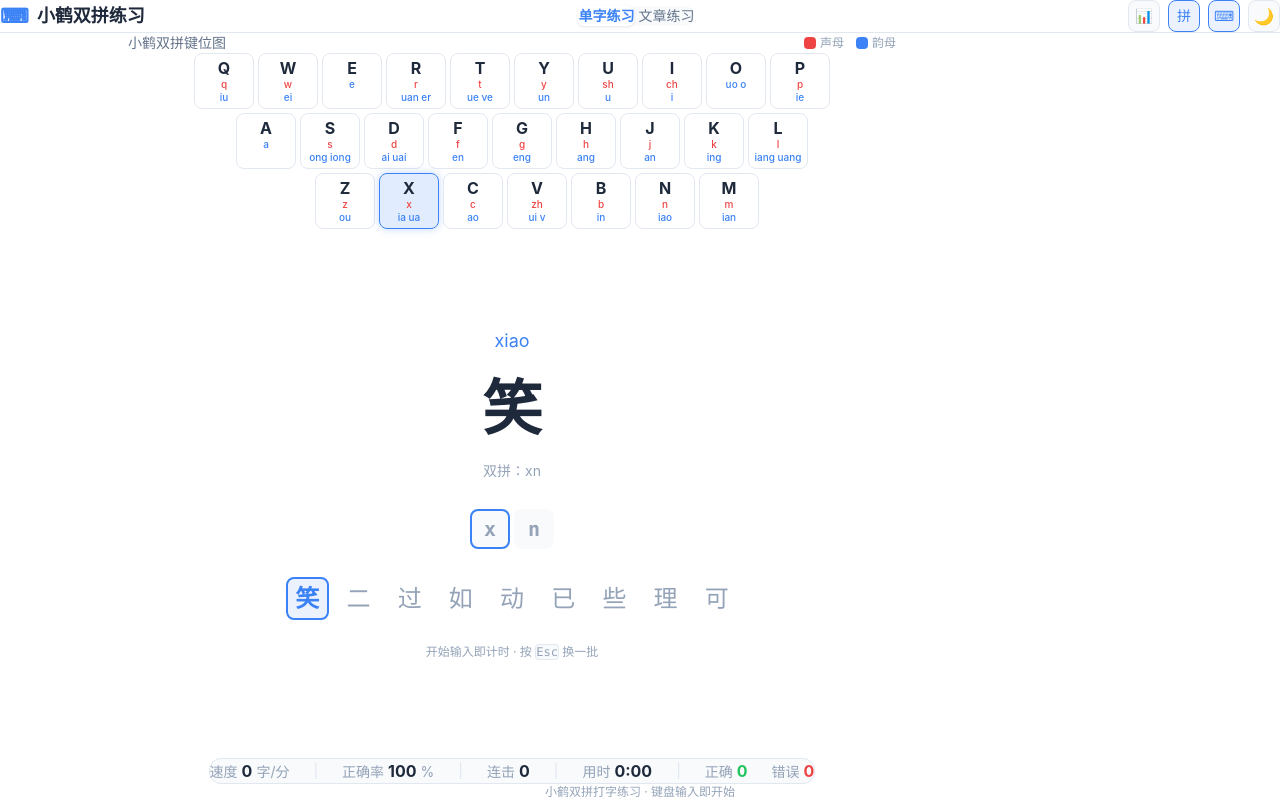
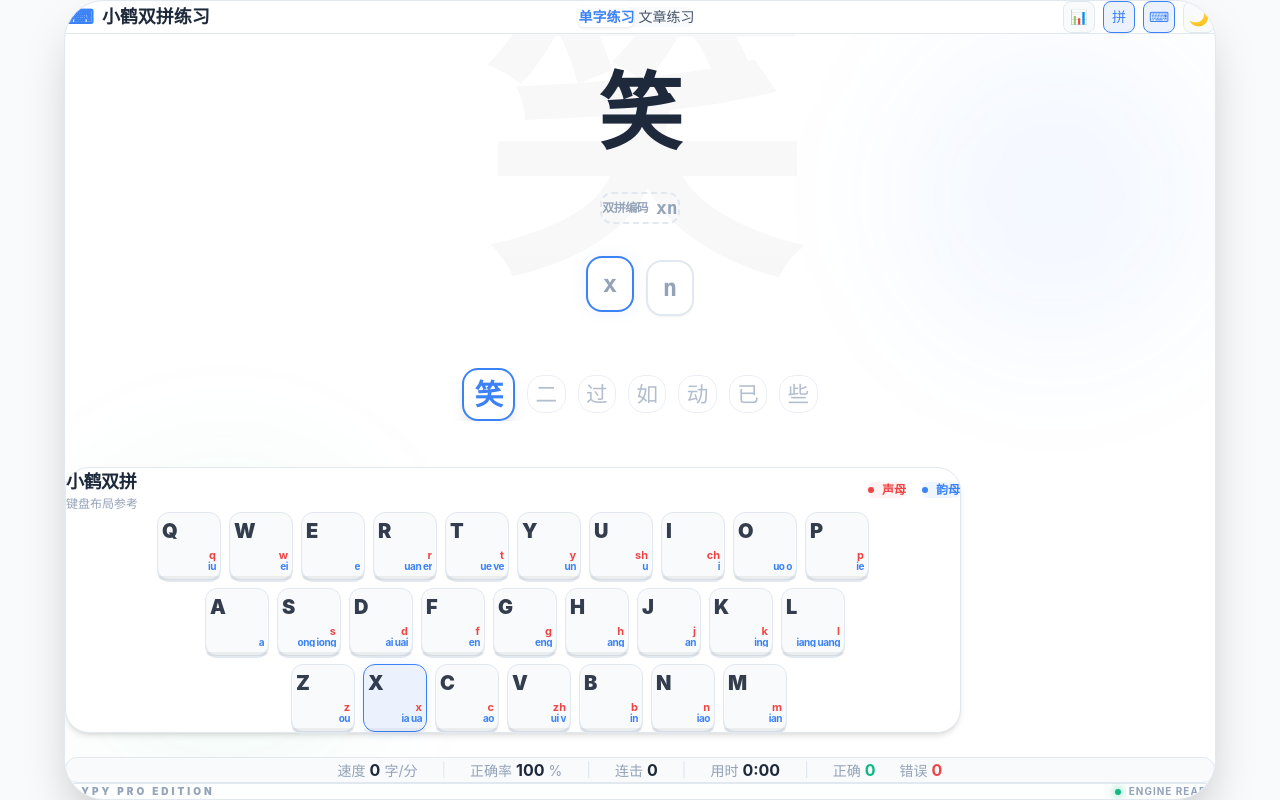
Before and after one commit to slnlkd/flypy-typing, a React (Vite) app: page / in a window 1280 px wide. Built offline with nearby package versions, Linux system fonts and the light colour scheme.

Commit message:
feat: 重构应用界面，优化键位图和练习区布局，增强用户体验

```diff
--- a/src/App.tsx
+++ b/src/App.tsx
@@ -12,29 +12,52 @@ import { useSettingsStore } from './stores/settingsStore';
 function App() {
   const { mode, isFinished } = useTypingStore();
   const [showHistory, setShowHistory] = useState(false);
-  useSettingsStore(); // 确保 settings hydrate
+  useSettingsStore();
 
   return (
-    <div className="min-h-screen flex flex-col" style={{ backgroundColor: 'var(--bg-primary)' }}>
+    <div className="h-screen w-screen flex items-center justify-center p-4 bg-[var(--bg-secondary)] overflow-hidden">
+      {/* 主容器 */}
+      <div className="w-full max-w-6xl h-full max-h-[940px] flex flex-col rounded-[2.5rem] bg-[var(--bg-primary)] border border-[var(--border)] shadow-2xl transition-all duration-500 overflow-hidden relative">
+
         <Header onShowHistory={() => setShowHistory(true)} />
 
-      <main className="flex-1 flex flex-col items-center gap-6 px-4 py-6 max-w-5xl mx-auto w-full">
+        <main className="flex-1 flex flex-col items-center px-10 py-4 relative overflow-y-auto custom-scrollbar">
+          {/* 背景装饰性圆环 */}
+          <div className="absolute top-0 right-0 -mr-20 -mt-20 w-80 h-80 rounded-full bg-blue-500/5 blur-3xl pointer-events-none" />
+          <div className="absolute bottom-0 left-0 -ml-20 -mb-20 w-80 h-80 rounded-full bg-emerald-500/5 blur-3xl pointer-events-none" />
+
+          {/* 练习区 - 占据主要空间并居中其内容 */}
+          <section className="w-full flex-1 flex flex-col items-center justify-center min-h-[400px] z-10">
+            {mode === 'char' ? <CharPractice /> : <ArticlePractice />}
+          </section>
+
+          {/* 辅助区 - 紧凑排列在下方 */}
+          <div className="w-full mt-auto flex flex-col gap-6 z-10">
             {/* 键位图 */}
+            <section className="w-full animate-in fade-in slide-in-from-bottom-4 duration-700">
               <KeyboardMap />
-
-        {/* 练习区 */}
-        <div className="w-full flex-1 flex flex-col items-center justify-center">
-          {mode === 'char' ? <CharPractice /> : <ArticlePractice />}
-        </div>
+            </section>
 
             {/* 统计栏 */}
+            <section className="w-full mb-2">
               <StatsBar />
+            </section>
+          </div>
         </main>
 
-      {/* 底部 */}
-      <footer className="text-center py-3 text-xs" style={{ color: 'var(--text-muted)' }}>
-        小鹤双拼打字练习 · 键盘输入即开始
+        {/* 底部版权 */}
+        <footer className="px-10 py-3 flex items-center justify-between border-t border-[var(--border)] bg-[var(--bg-secondary)]/30">
+          <p className="text-[10px] font-black uppercase tracking-[0.3em] text-[var(--text-muted)]">
+            Flypy Pro Edition
+          </p>
+          <div className="flex gap-6">
+            <span className="text-[10px] font-bold uppercase tracking-widest text-[var(--text-muted)] flex items-center gap-2">
+              <span className="w-1.5 h-1.5 rounded-full bg-[var(--success)] shadow-[0_0_8px_var(--success)]" />
+              Engine Ready
+            </span>
+          </div>
         </footer>
+      </div>
 
       {/* 成绩面板 */}
       {isFinished && <ResultPanel />}
--- a/src/components/KeyboardMap/KeyboardMap.tsx
+++ b/src/components/KeyboardMap/KeyboardMap.tsx
@@ -8,49 +8,50 @@ export function KeyboardMap() {
 
   if (!showKeyboard) return null;
 
-  // 当前正在输入的字的双拼编码
   const currentChar = chars[currentIndex];
   const expectedCode = currentChar?.pinyinChar.flypyCode || '';
 
-  // 需要高亮的键
   const highlightedKeys = new Set<string>();
   if (highlightKeys && expectedCode) {
     if (currentInput.length === 0) {
-      // 提示第一个键
       highlightedKeys.add(expectedCode[0].toUpperCase());
     } else if (currentInput.length === 1 && expectedCode.length > 1) {
-      // 提示第二个键
       highlightedKeys.add(expectedCode[1].toUpperCase());
     }
   }
 
-  // 当前按下的键
   const pressedKey = currentInput.length > 0 ? currentInput[currentInput.length - 1].toUpperCase() : '';
 
   return (
-    <div className="w-full max-w-3xl mx-auto select-none">
-      <div className="flex items-center justify-between mb-2">
-        <h3 className="text-sm font-medium" style={{ color: 'var(--text-secondary)' }}>
-          小鹤双拼键位图
-        </h3>
-        <div className="flex gap-3 text-xs" style={{ color: 'var(--text-muted)' }}>
-          <span className="flex items-center gap-1">
-            <span className="inline-block w-3 h-3 rounded" style={{ backgroundColor: '#ef4444' }} />
+    <div className="w-full max-w-4xl mx-auto select-none p-6 rounded-3xl"
+         style={{ backgroundColor: 'var(--bg-card)', border: '1px solid var(--border)', boxShadow: 'var(--shadow)' }}>
+      <div className="flex items-center justify-between mb-6 px-2">
+        <div>
+          <h3 className="text-lg font-bold tracking-tight" style={{ color: 'var(--text-primary)' }}>
+            小鹤双拼
+          </h3>
+          <p className="text-xs" style={{ color: 'var(--text-muted)' }}>键盘布局参考</p>
+        </div>
+        <div className="flex gap-4 text-xs font-semibold">
+          <span className="flex items-center gap-2 px-2 py-1 rounded-md bg-red-50 dark:bg-red-900/10" style={{ color: 'var(--error)' }}>
+            <span className="w-1.5 h-1.5 rounded-full bg-current" />
             声母
           </span>
-          <span className="flex items-center gap-1">
-            <span className="inline-block w-3 h-3 rounded" style={{ backgroundColor: '#3b82f6' }} />
+          <span className="flex items-center gap-2 px-2 py-1 rounded-md bg-blue-50 dark:bg-blue-900/10" style={{ color: 'var(--accent)' }}>
+            <span className="w-1.5 h-1.5 rounded-full bg-current" />
             韵母
           </span>
         </div>
       </div>
 
-      <div className="flex flex-col gap-1">
+      <div className="flex flex-col gap-2">
         {keyboardLayout.map((row, rowIdx) => (
           <div
             key={rowIdx}
-            className="flex gap-1 justify-center"
-            style={{ paddingLeft: rowIdx === 1 ? '20px' : rowIdx === 2 ? '50px' : '0' }}
+            className="flex gap-2 justify-center"
+            style={{
+              paddingLeft: rowIdx === 1 ? '24px' : rowIdx === 2 ? '52px' : '0',
+            }}
           >
             {row.map((keyInfo) => {
               const isHighlighted = highlightedKeys.has(keyInfo.key);
@@ -59,39 +60,49 @@ export function KeyboardMap() {
               return (
                 <div
                   key={keyInfo.key}
-                  className="flex flex-col items-center rounded-lg transition-all duration-100"
+                  className="relative flex flex-col items-center justify-between rounded-xl transition-all duration-75"
                   style={{
-                    width: '60px',
-                    minHeight: '56px',
-                    padding: '4px 2px',
+                    width: '64px',
+                    height: '68px',
+                    padding: '8px 4px',
                     backgroundColor: isPressed
                       ? 'var(--accent)'
                       : isHighlighted
-                        ? 'rgba(59, 130, 246, 0.15)'
-                        : 'var(--bg-card)',
-                    border: `1.5px solid ${isHighlighted ? 'var(--accent)' : 'var(--border)'}`,
+                        ? 'var(--accent-light)'
+                        : 'var(--bg-secondary)',
+                    border: `1px solid ${isPressed ? 'var(--accent-hover)' : isHighlighted ? 'var(--accent)' : 'var(--border)'}`,
                     color: isPressed ? '#ffffff' : 'var(--text-primary)',
-                    transform: isPressed ? 'scale(0.95)' : 'scale(1)',
-                    boxShadow: isHighlighted ? '0 0 8px rgba(59, 130, 246, 0.3)' : 'none',
+                    transform: isPressed ? 'translateY(2px) scale(0.98)' : 'translateY(0) scale(1)',
+                    boxShadow: isPressed
+                      ? 'none'
+                      : isHighlighted
+                        ? '0 0 12px var(--accent-light)'
+                        : '0 2px 0 var(--border)',
                   }}
                 >
-                  <span className="text-base font-bold leading-tight">{keyInfo.key}</span>
-                  <div className="flex flex-col items-center gap-0 mt-0.5">
+                  <span className="text-xl font-black leading-none self-start ml-1 opacity-90">{keyInfo.key}</span>
+
+                  <div className="flex flex-col items-end w-full pr-1">
                     {keyInfo.initial && (
                       <span
-                        className="text-[10px] font-medium leading-tight"
-                        style={{ color: isPressed ? '#fca5a5' : '#ef4444' }}
+                        className="text-[11px] font-bold leading-none mb-0.5"
+                        style={{ color: isPressed ? 'rgba(255,255,255,0.9)' : 'var(--error)' }}
                       >
                         {keyInfo.initial}
                       </span>
                     )}
                     <span
-                      className="text-[10px] font-medium leading-tight"
-                      style={{ color: isPressed ? '#93c5fd' : '#3b82f6' }}
+                      className="text-[10px] font-bold leading-none tracking-tighter overflow-hidden text-ellipsis whitespace-nowrap max-w-full"
+                      style={{ color: isPressed ? 'rgba(255,255,255,0.8)' : 'var(--accent)' }}
                     >
                       {keyInfo.finals.join(' ')}
                     </span>
                   </div>
+
+                  {/* 模拟按键深度效果 */}
+                  {!isPressed && (
+                    <div className="absolute inset-x-0 -bottom-[1px] h-1 bg-black/5 dark:bg-white/5 rounded-b-xl" />
+                  )}
                 </div>
               );
             })}
--- a/src/components/TypingArea/CharPractice.tsx
+++ b/src/components/TypingArea/CharPractice.tsx
@@ -9,22 +9,18 @@ export function CharPractice() {
   } = useTypingStore();
   const { showPinyin, fontSize } = useSettingsStore();
 
-  // 初始加载
   useEffect(() => {
     if (chars.length === 0) {
       loadRandomChars();
     }
   }, [chars.length, loadRandomChars]);
 
-  // 监听键盘事件
   useEffect(() => {
     const handler = (e: KeyboardEvent) => {
-      // 防止浏览器默认行为
       if (e.key === 'Backspace' || (e.key.length === 1 && /[a-zA-Z]/.test(e.key))) {
         e.preventDefault();
         handleKeyDown(e.key);
       }
-      // Escape 重新开始
       if (e.key === 'Escape') {
         loadRandomChars();
       }
@@ -34,45 +30,55 @@ export function CharPractice() {
   }, [handleKeyDown, loadRandomChars]);
 
   if (chars.length === 0) {
-    return <div className="text-center py-8" style={{ color: 'var(--text-muted)' }}>加载中...</div>;
+    return <div className="text-center py-20 animate-pulse text-lg font-medium" style={{ color: 'var(--text-muted)' }}>准备练习材料...</div>;
   }
 
   const currentChar = chars[currentIndex];
-
-  // 显示范围：当前字前后各若干字
-  const visibleRange = 8;
+  const visibleRange = 6;
   const start = Math.max(0, currentIndex - visibleRange);
   const end = Math.min(chars.length, currentIndex + visibleRange + 1);
   const visibleChars = chars.slice(start, end);
 
   return (
-    <div className="flex flex-col items-center gap-6">
-      {/* 当前字大显示 */}
-      <div className="flex flex-col items-center gap-2">
+    <div className="flex flex-col items-center gap-12 w-full max-w-4xl py-8">
+      {/* 核心专注区 */}
+      <div className="relative flex flex-col items-center gap-8 w-full">
+        {/* 背景大字装饰 (可选，增加设计感) */}
+        <div className="absolute -top-10 opacity-[0.03] select-none pointer-events-none font-black text-[20rem] leading-none transition-all duration-500" style={{ color: 'var(--text-primary)' }}>
+          {currentChar?.pinyinChar.char}
+        </div>
+
+        <div className="flex flex-col items-center gap-4 z-10">
           {showPinyin && currentChar && (
-          <div className="text-lg" style={{ color: 'var(--accent)' }}>
+            <div className="px-3 py-1 rounded-full text-sm font-bold tracking-widest uppercase transition-all duration-300"
+                 style={{ backgroundColor: 'var(--accent-light)', color: 'var(--accent)' }}>
               {currentChar.pinyinChar.pinyinWithTone}
             </div>
           )}
+
           <div
-          className="font-bold transition-all duration-150"
+            className="font-black transition-all duration-300 transform"
             style={{
-            fontSize: `${fontSize * 2.5}px`,
+              fontSize: `${fontSize * 3.5}px`,
               color: currentChar?.status === 'wrong' ? 'var(--error)' : 'var(--text-primary)',
+              textShadow: currentChar?.status === 'wrong' ? '0 0 20px rgba(239, 68, 68, 0.2)' : 'none',
+              transform: currentChar?.status === 'wrong' ? 'scale(1.05)' : 'scale(1)',
             }}
           >
             {currentChar?.pinyinChar.char}
           </div>
-        {/* 双拼编码提示 */}
+
           {showPinyin && currentChar && (
-          <div className="text-sm" style={{ color: 'var(--text-muted)' }}>
-            双拼：{currentChar.pinyinChar.flypyCode}
+            <div className="flex items-center gap-2 px-4 py-1.5 rounded-xl border-2 border-dashed transition-all duration-300"
+                 style={{ borderColor: 'var(--border)', color: 'var(--text-muted)' }}>
+              <span className="text-xs font-bold uppercase tracking-tighter">双拼编码</span>
+              <span className="font-mono font-black text-lg text-primary">{currentChar.pinyinChar.flypyCode}</span>
             </div>
           )}
         </div>
 
-      {/* 输入显示 */}
-      <div className="flex items-center gap-1 h-12">
+        {/* 输入反馈 */}
+        <div className="flex items-center gap-3 h-16 z-10">
           {currentChar && (
             <>
               {currentChar.pinyinChar.flypyCode.split('').map((letter, i) => {
@@ -83,47 +89,50 @@ export function CharPractice() {
                 const isCursor = i === currentInput.length;
 
                 return (
-                <span
+                  <div
                     key={i}
-                  className="inline-flex items-center justify-center w-10 h-10 rounded-lg text-xl font-mono font-bold transition-all duration-100"
+                    className="relative flex items-center justify-center w-12 h-14 rounded-2xl text-2xl font-mono font-black transition-all duration-150"
                     style={{
                       backgroundColor: isCorrect
-                      ? 'rgba(34, 197, 94, 0.15)'
-                      : isWrong
-                        ? 'rgba(239, 68, 68, 0.15)'
-                        : 'var(--bg-secondary)',
-                    color: isCorrect
                         ? 'var(--success)'
                         : isWrong
                           ? 'var(--error)'
-                        : 'var(--text-muted)',
-                    border: isCursor ? '2px solid var(--accent)' : '2px solid transparent',
-                    transform: isTyped ? 'scale(1.05)' : 'scale(1)',
+                          : 'var(--bg-card)',
+                      color: isTyped ? '#ffffff' : 'var(--text-muted)',
+                      border: `2px solid ${isCursor ? 'var(--accent)' : isTyped ? 'transparent' : 'var(--border)'}`,
+                      boxShadow: isCursor ? '0 0 15px var(--accent-light)' : 'var(--shadow-sm)',
+                      transform: isCursor ? 'translateY(-4px)' : 'translateY(0)',
                     }}
                   >
                     {isTyped ? inputChar : letter}
-                </span>
+                    {isCursor && (
+                      <div className="absolute -bottom-2 w-1.5 h-1.5 rounded-full bg-accent animate-bounce" />
+                    )}
+                  </div>
                 );
               })}
             </>
           )}
         </div>
+      </div>
 
-      {/* 字列表 */}
-      <div className="flex flex-wrap justify-center gap-2 max-w-2xl">
+      {/* 字符流进度 */}
+      <div className="flex items-center justify-center gap-3 w-full overflow-hidden px-4">
         {visibleChars.map((tc, i) => {
           const actualIndex = start + i;
           const isCurrent = actualIndex === currentIndex;
           return (
-            <span
+            <div
               key={actualIndex}
-              className="inline-flex items-center justify-center rounded-lg transition-all duration-200"
+              className="flex-shrink-0 flex items-center justify-center rounded-2xl transition-all duration-300"
               style={{
-                width: `${fontSize * 1.8}px`,
-                height: `${fontSize * 1.8}px`,
-                fontSize: `${fontSize}px`,
+                width: isCurrent ? `${fontSize * 2.2}px` : `${fontSize * 1.6}px`,
+                height: isCurrent ? `${fontSize * 2.2}px` : `${fontSize * 1.6}px`,
+                fontSize: isCurrent ? `${fontSize * 1.2}px` : `${fontSize * 0.9}px`,
                 backgroundColor: isCurrent
-                  ? 'rgba(59, 130, 246, 0.1)'
+                  ? 'var(--bg-card)'
+                  : tc.status === 'correct'
+                    ? 'rgba(16, 185, 129, 0.05)'
                     : 'transparent',
                 color: tc.status === 'correct'
                   ? 'var(--success)'
@@ -132,25 +141,29 @@ export function CharPractice() {
                     : isCurrent
                       ? 'var(--accent)'
                       : 'var(--text-muted)',
-                fontWeight: isCurrent ? 'bold' : 'normal',
-                border: isCurrent ? '2px solid var(--accent)' : '2px solid transparent',
-                opacity: tc.status === 'correct' ? 0.5 : 1,
+                fontWeight: isCurrent ? '900' : '500',
+                border: isCurrent ? '2px solid var(--accent)' : '1px solid var(--border)',
+                opacity: tc.status === 'correct' ? 0.4 : isCurrent ? 1 : 0.7,
+                boxShadow: isCurrent ? 'var(--shadow-md)' : 'none',
               }}
             >
               {tc.pinyinChar.char}
-            </span>
+            </div>
           );
         })}
       </div>
 
-      {/* 操作提示 */}
-      <div className="text-xs mt-2" style={{ color: 'var(--text-muted)' }}>
+      {/* 交互提示 */}
+      <div className="flex items-center gap-6 text-[11px] font-bold uppercase tracking-widest px-6 py-2 rounded-full border border-dashed" style={{ color: 'var(--text-muted)', borderColor: 'var(--border)' }}>
         {isFinished ? (
-          <span>练习完成！按 <kbd className="px-1.5 py-0.5 rounded text-xs" style={{ backgroundColor: 'var(--bg-secondary)', border: '1px solid var(--border)' }}>Esc</kbd> 重新开始</span>
+          <span className="animate-pulse text-accent">练习完成 · 按 <kbd>Esc</kbd> 重新开始</span>
         ) : !isStarted ? (
-          <span>开始输入即计时 · 按 <kbd className="px-1.5 py-0.5 rounded text-xs" style={{ backgroundColor: 'var(--bg-secondary)', border: '1px solid var(--border)' }}>Esc</kbd> 换一批</span>
+          <span>开始输入即计时 · 按 <kbd>Esc</kbd> 换一批</span>
         ) : (
-          <span>按 <kbd className="px-1.5 py-0.5 rounded text-xs" style={{ backgroundColor: 'var(--bg-secondary)', border: '1px solid var(--border)' }}>Backspace</kbd> 退格 · <kbd className="px-1.5 py-0.5 rounded text-xs" style={{ backgroundColor: 'var(--bg-secondary)', border: '1px solid var(--border)' }}>Esc</kbd> 重新开始</span>
+          <div className="flex gap-6">
+            <span>按 <kbd>BS</kbd> 退格</span>
+            <span>按 <kbd>Esc</kbd> 重置</span>
+          </div>
         )}
       </div>
     </div>
--- a/src/index.css
+++ b/src/index.css
@@ -5,29 +5,38 @@
   --bg-secondary: #f8fafc;
   --bg-card: #ffffff;
   --text-primary: #1e293b;
-  --text-secondary: #64748b;
+  --text-secondary: #475569;
   --text-muted: #94a3b8;
   --border: #e2e8f0;
   --accent: #3b82f6;
+  --accent-light: rgba(59, 130, 246, 0.1);
   --accent-hover: #2563eb;
-  --success: #22c55e;
+  --success: #10b981;
   --error: #ef4444;
   --warning: #f59e0b;
+  --shadow-sm: 0 1px 2px 0 rgb(0 0 0 / 0.05);
+  --shadow: 0 4px 6px -1px rgb(0 0 0 / 0.1), 0 2px 4px -2px rgb(0 0 0 / 0.1);
+  --shadow-md: 0 10px 15px -3px rgb(0 0 0 / 0.1), 0 4px 6px -4px rgb(0 0 0 / 0.1);
+  --radius: 12px;
 }
 
 .dark {
   --bg-primary: #0f172a;
   --bg-secondary: #1e293b;
   --bg-card: #1e293b;
-  --text-primary: #f1f5f9;
-  --text-secondary: #94a3b8;
+  --text-primary: #f8fafc;
+  --text-secondary: #cbd5e1;
   --text-muted: #64748b;
   --border: #334155;
   --accent: #60a5fa;
+  --accent-light: rgba(96, 165, 250, 0.15);
   --accent-hover: #3b82f6;
-  --success: #4ade80;
+  --success: #34d399;
   --error: #f87171;
   --warning: #fbbf24;
+  --shadow-sm: 0 1px 2px 0 rgb(0 0 0 / 0.3);
+  --shadow: 0 4px 6px -1px rgb(0 0 0 / 0.4), 0 2px 4px -2px rgb(0 0 0 / 0.4);
+  --shadow-md: 0 10px 15px -3px rgb(0 0 0 / 0.5), 0 4px 6px -4px rgb(0 0 0 / 0.5);
 }
 
 * {
@@ -37,13 +46,32 @@
 }
 
 body {
-  font-family: -apple-system, BlinkMacSystemFont, 'Segoe UI', 'PingFang SC', 'Microsoft YaHei', sans-serif;
-  background-color: var(--bg-primary);
+  font-family: 'Inter', -apple-system, BlinkMacSystemFont, 'Segoe UI', 'PingFang SC', 'Microsoft YaHei', sans-serif;
+  background-color: var(--bg-secondary);
   color: var(--text-primary);
   transition: background-color 0.3s, color 0.3s;
   min-height: 100vh;
+  -webkit-font-smoothing: antialiased;
+  -moz-osx-font-smoothing: grayscale;
 }
 
 #root {
   min-height: 100vh;
 }
+
+/* 现代感平滑滚动和选择效果 */
+::selection {
+  background-color: var(--accent-light);
+  color: var(--accent);
+}
+
+kbd {
+  font-family: ui-monospace, SFMono-Regular, Menlo, Monaco, Consolas, "Liberation Mono", "Courier New", monospace;
+  font-size: 0.8em;
+  font-weight: 600;
+  padding: 0.2rem 0.4rem;
+  border-radius: 4px;
+  background-color: var(--bg-secondary);
+  border: 1px solid var(--border);
+  box-shadow: 0 1px 0 rgba(0,0,0,0.1);
+}
```
Lines whose indentation alone changed are shown as unchanged.
